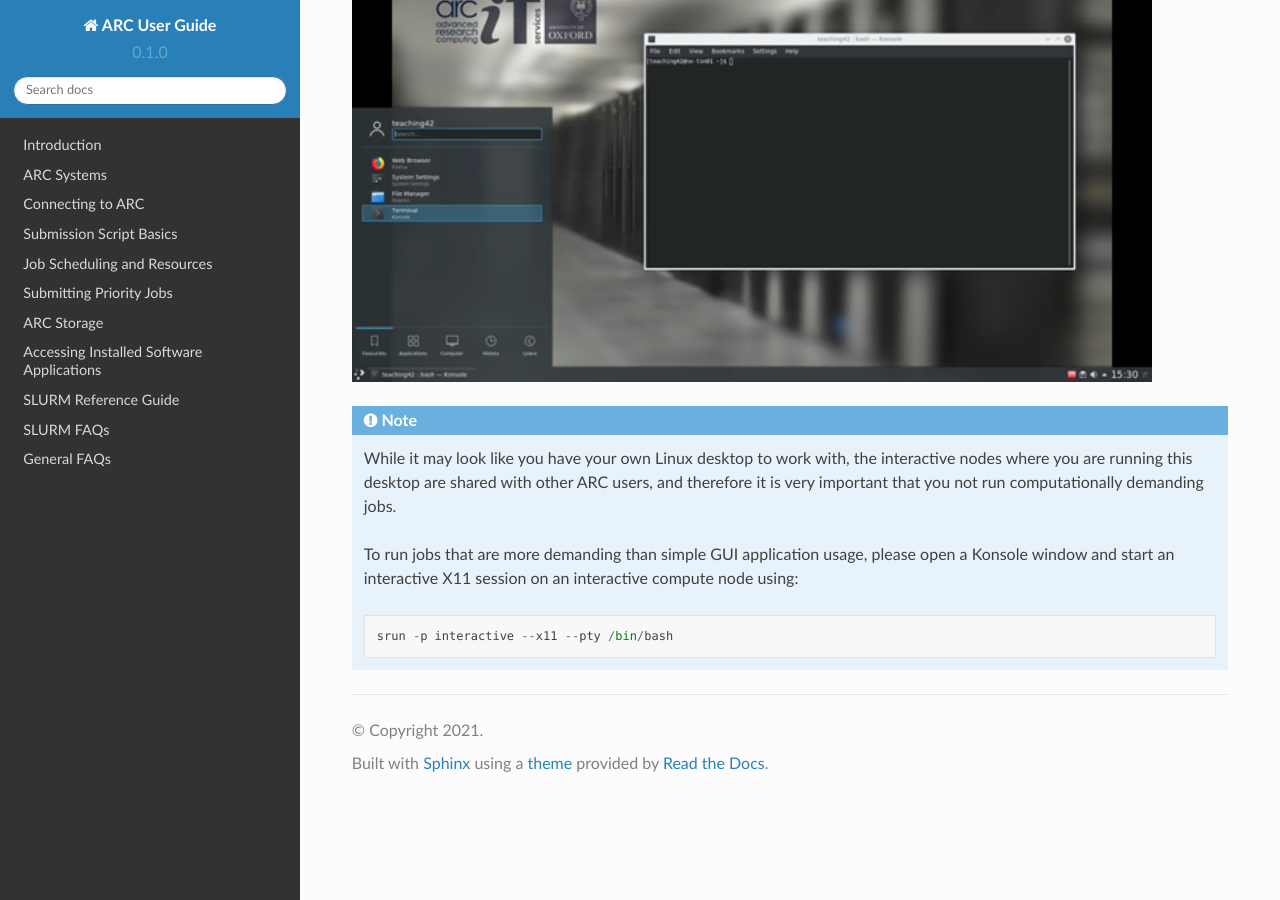
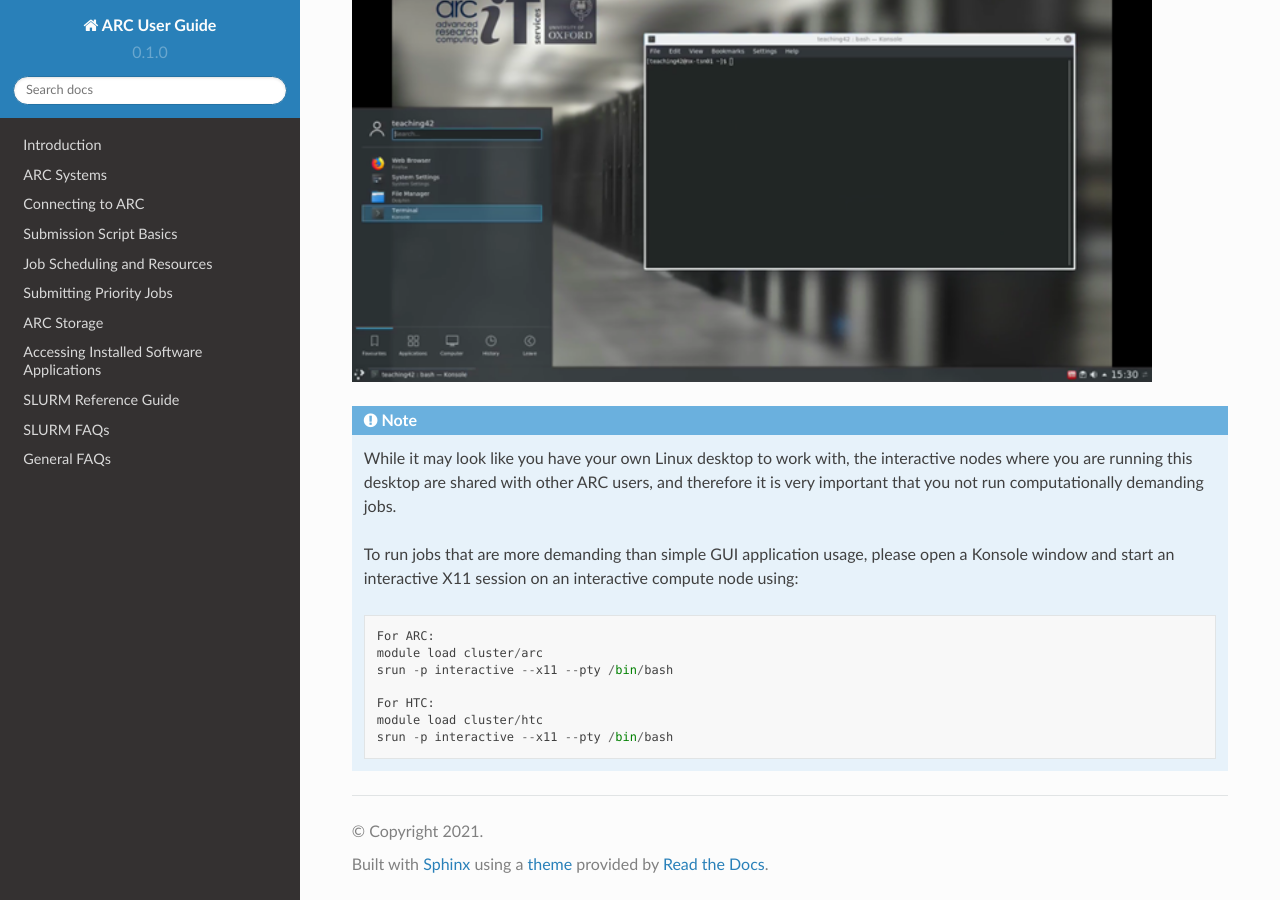
Before and after one commit to tina-friedrich/arc-user-guide, a Sphinx documentation site: the page built from docs/source/arc-gfx-interactive.rst, in a window 1280 px wide and 900 px high, scrolled down 1301 px. Built offline with Sphinx 7.4.7 and the Read the Docs theme 2.0.0, drawn with Linux system fonts in a browser that asks for light colours.

Commit message:
Update arc-gfx-interactive.rst

```diff
--- a/docs/source/arc-gfx-interactive.rst
+++ b/docs/source/arc-gfx-interactive.rst
@@ -38,4 +38,10 @@ You can use the menu bar at the bottom of the window to access applications or,
   To run jobs that are more demanding than simple GUI application usage, please open a Konsole window and start an interactive X11 session on an interactive compute
   node using::
 
+                For ARC:
+                module load cluster/arc
                 srun -p interactive --x11 --pty /bin/bash
+
+                For HTC:
+                module load cluster/htc
+                srun -p interactive --x11 --pty /bin/bash
```
